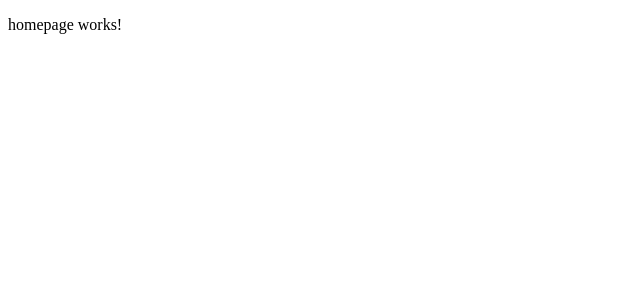
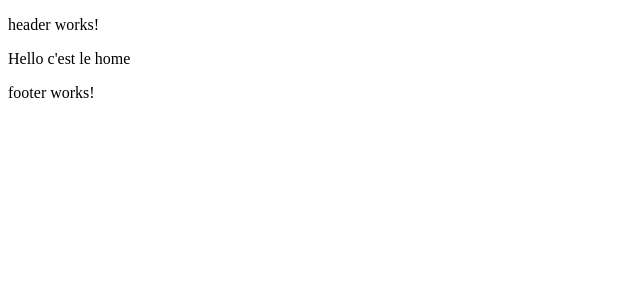
Before and after one commit to ismail-karim/meta_front, an Angular app: page / in a window 1280 px wide. Before the commit this address led to /home. Shown: the top 300 px of the page, without its empty margins (0-640 px from the left). Built offline with nearby package versions, Linux system fonts and the light colour scheme.

Commit message:
Structure of application

```diff
--- a/src/app/app.module.ts
+++ b/src/app/app.module.ts
@@ -4,6 +4,7 @@ import { BrowserModule } from '@angular/platform-browser';
 import { AppRoutingModule } from './app-routing.module';
 import { AppComponent } from './app.component';
 import { HomepageComponent } from './homepage/homepage.component';
+import { HomepageModule } from './homepage/homepage.module';
 import { NotfoundComponent } from './notfound/notfound.component';
 
 @NgModule({
@@ -14,6 +15,7 @@ import { NotfoundComponent } from './notfound/notfound.component';
   ],
   imports: [
     BrowserModule,
+    HomepageModule,
     AppRoutingModule
   ],
   providers: [],
--- a/src/app/homepage/homepage.component.html
+++ b/src/app/homepage/homepage.component.html
@@ -1 +1,3 @@
-<p>homepage works!</p>
+<app-header></app-header>
+<p>Hello c'est le home</p>
+<app-footer></app-footer>
--- a/src/app/homepage/homepage.module.ts
+++ b/src/app/homepage/homepage.module.ts
@@ -14,6 +14,14 @@ import { FooterComponent } from './footer/footer.component';
   imports: [
     CommonModule,
     HomepageRoutingModule
+  ],
+  entryComponents: [
+    HeaderComponent,
+    FooterComponent
+  ],
+  exports: [
+    HeaderComponent,
+    FooterComponent
   ]
 })
 export class HomepageModule { }
--- a/src/app/notfound/notfound.component.html
+++ b/src/app/notfound/notfound.component.html
@@ -1 +1,3 @@
+<app-header></app-header>
 <p>notfound works!</p>
+<app-footer></app-footer>
```
